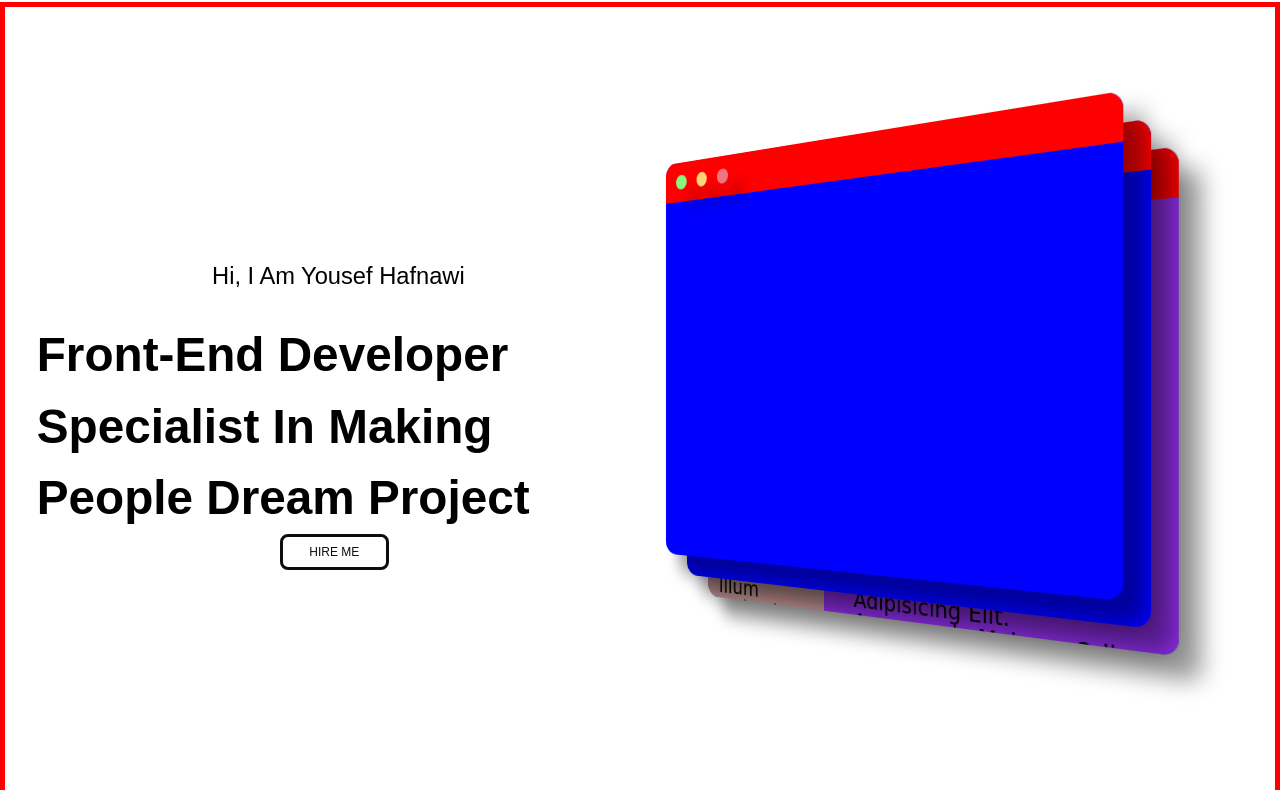
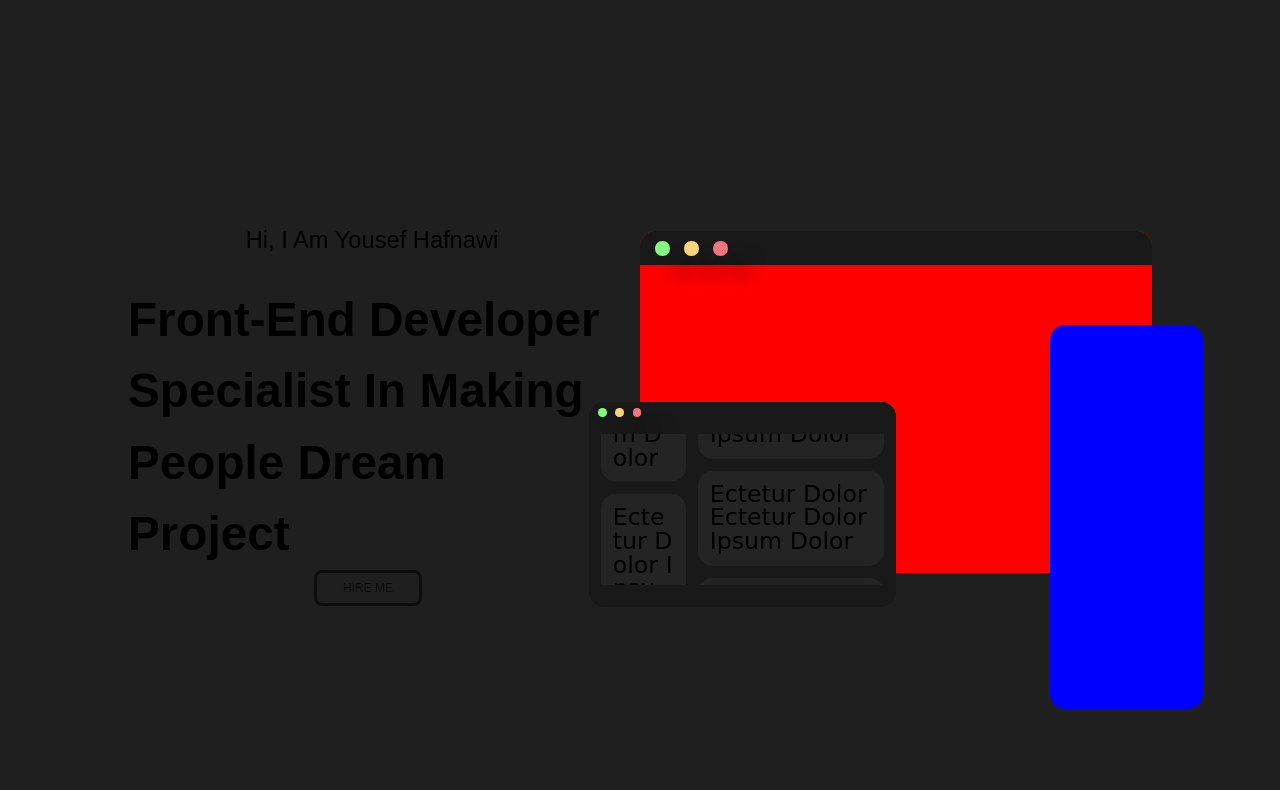
Before and after one commit to ymhaah/EXPERIMENT_my-website-V2, a plain HTML site: page index.html in a window 1280 px wide. Shown: the part 94-884 px from the top of the page. Drawn offline with nearby package versions, Linux system fonts and the light colour scheme; a script that the page names is missing; a web font is replaced by a local one.

Commit message:
The final shape and the beginning of the code card
After many experimental designs, the current was settled, and the code card was implemented almost completely,  only experimental colors were used, for animation i used gsap

```diff
--- a/index.html
+++ b/index.html
@@ -38,13 +38,6 @@
 			href="https://fonts.googleapis.com/css2?family=Flow+Rounded&display=swap"
 			rel="stylesheet"
 		/>
-		<!-- font is (Flow Block) used in Hero star -->
-		<link rel="preconnect" href="https://fonts.googleapis.com" />
-		<link rel="preconnect" href="https://fonts.gstatic.com" crossorigin />
-		<link
-			href="https://fonts.googleapis.com/css2?family=Flow+Rounded&display=swap"
-			rel="stylesheet"
-		/>
 	</head>
 	<body class="body-loding-animation">
 		<div class="loding-animation"></div>
@@ -68,6 +61,7 @@
 										alt=""
 								/></a>
 							</li>
+							<li><a href="#">About mee</a></li>
 							<li><button type="button">Login</button></li>
 						</ul>
 					</nav>
@@ -87,7 +81,97 @@
 							<button>Hire Me</button>
 						</div>
 						<div class="Hero-Star">
-							<div class="shape-template code-stage">
+							<div class="full-web-stage">
+								<div class="shape-template-head">
+									<span></span>
+									<span></span>
+									<span></span>
+								</div>
+								<div class="shape-template-body"></div>
+								<div class="shape-template-footer"></div>
+
+								<div class="phone-stage"></div>
+								<div class="code-stage">
+									<div class="shape-template-head">
+										<span></span>
+										<span></span>
+										<span></span>
+									</div>
+									<div class="shape-template-body">
+										<div class="code-stage-side-par">
+											<div class="code-font">
+												<span class="Flow-Rounded">
+													ectetur dolor erw
+												</span>
+												<span class="Flow-Circular"
+													>ipsum dolor</span
+												>
+											</div>
+											<div class="code-font">
+												<span class="Flow-Rounded">
+													ectetur dolor
+												</span>
+												<span class="Flow-Circular"
+													>ipsum dolor</span
+												>
+											</div>
+											<div class="code-font">
+												<span class="Flow-Rounded">
+													ectetur dolor
+												</span>
+												<span class="Flow-Circular"
+													>ipsum dolor</span
+												>
+											</div>
+										</div>
+										<div class="code-stage-content">
+											<div class="code-font">
+												<span class="Flow-Rounded">
+													ectetur dolor ectetur dolor
+												</span>
+												<span class="Flow-Circular"
+													>ipsum dolor</span
+												>
+											</div>
+											<div class="code-font">
+												<span class="Flow-Rounded">
+													ectetur dolor ectetur dolor
+												</span>
+												<span class="Flow-Circular"
+													>ipsum dolor</span
+												>
+											</div>
+											<div class="code-font">
+												<span class="Flow-Rounded">
+													ectetur dolor ectetur dolor
+												</span>
+												<span class="Flow-Circular"
+													>ipsum dolor</span
+												>
+											</div>
+											<div class="code-font">
+												<span class="Flow-Rounded">
+													ectetur dolor ectetur dolor
+												</span>
+												<span class="Flow-Circular"
+													>ipsum dolor</span
+												>
+											</div>
+											<div class="code-font">
+												<span class="Flow-Rounded">
+													ectetur dolor ectetur dolor
+												</span>
+												<span class="Flow-Circular"
+													>ipsum dolor</span
+												>
+											</div>
+										</div>
+									</div>
+									<div class="shape-template-footer"></div>
+								</div>
+							</div>
+
+							<!-- <div class="shape-template code-stage">
 								<div class="shape-template-head">
 									<span></span>
 									<span></span>
@@ -95,72 +179,89 @@
 								</div>
 								<div class="shape-body">
 									<div class="shape-body-side-par">
+										<div>
 											<p class="code-font Flow-Rounded">
-											Lorem ipsum dolor sit amet
-											consectetur adipisicing elit.
-											Assumenda maiores odio mollitia
-											distinctio delectus, deserunt,
-											repellendus illum molestiae tenetur
-											perferendis minima nam. Consectetur
-											sit distinctio, ea excepturi saepe
-											sunt provident.
+												Lorem
+												<span class="Flow-Circular"
+													>ipsum dolor</span
+												>
+												sit amet cons ectetur adipi
+												sicing elit.
+											</p>
+											<p class="code-font Flow-Circular">
+												Lorem ipsum
+												<span class="Flow-Rounded"
+													>ipsum dolor ipsum
+													dolor</span
+												>
+												dolor sit amet cons ectetur
+												adipi sicing
 											</p>
 										</div>
+									</div>
 									<div class="shape-body-content">
+										<div>
 											<p class="code-font Flow-Rounded">
+												Lorem ipsum
+												<span class="Flow-Circular"
+													>ipsum dolor ipsum
+													dolor</span
+												>
+												dolor sit a<span
+													class="Flow-Rounded"
+													>ipsum dolor</span
+												>met conse ctetur adipis icing
+												elit. Sint expedita
+												<span class="Flow-Circular"
+													>ipsum dolor</span
+												>
+												dele niti recus andae nemo ut
+											</p>
+											<p class="code-font Flow-Circular">
 												Lorem ipsum dolor sit amet
-											consectetur adipisicing elit.
-											Assumenda maiores odio mollitia
-											distinctio delectus, deserunt,
-											repellendus illum molestiae tenetur
-											perferendis minima nam. Consectetur
-											sit distinctio, ea excepturi saepe
-											sunt provident.
+												consec tetur
+												<span class="Flow-Rounded"
+													>ipsum dolor</span
+												>
+												adipi sicing elit. Sint exped
+												ita dele niti recu sandae nemo
+												ut
 											</p>
 											<p class="code-font Flow-Rounded">
-											Lorem ipsum dolor sit amet
-											consectetur adipisicing elit.
-											Assumenda maiores odio mollitia
-											distinctio delectus, deserunt,
-											repellendus illum molestiae tenetur
-											perferendis minima nam. Consectetur
-											sit distinctio, ea excepturi saepe
-											sunt provident.
+												<span class="Flow-Circular"
+													>ipsum dolor</span
+												>
+												Lorem ipsum
+												<span
+													class="Flow-Circular"
+												></span>
+												dolor sit am<span
+													class="Flow-Rounded"
+													>ipsum dolor</span
+												>et conse ctetur adipis icing
+												elit. Sint expedi ta del eniti
+												<span class="Flow-Circular"
+													>ipsum dolor
+												</span>
+												recusanda<span
+													class="Flow-Rounded"
+													>ipsum dolor</span
+												>e nemo ut nemo ut nemo utnemo
 											</p>
 										</div>
 									</div>
 								</div>
-							<div class="shape-template design-stage">
-								<div class="shape-template-head">
-									<span></span>
-									<span></span>
-									<span></span>
-								</div>
-								<div class="shape-body"></div>
-							</div>
-							<div class="shape-template final-stage">
-								<div class="shape-template-head">
-									<span></span>
-									<span></span>
-									<span></span>
-								</div>
-								<div class="shape-body"></div>
-							</div>
+							</div> -->
+							<!-- <div class="shape-template design-stage"></div>
+							<div class="shape-template final-stage"></div> -->
 						</div>
 					</div>
 				</div>
 			</section>
 			<section class="test">
-				<div class="code">
-					<div class="top">
-						<span></span>
-						<span></span>
-						<span></span>
-					</div>
-					<div class="block">
-						<div class="side"></div>
-						<div class="center"></div>
-					</div>
+				<div class="mc">
+					<div class="mob"></div>
+					<div class="code"></div>
 				</div>
 			</section>
 			<section></section>
--- a/script/Gsap.js
+++ b/script/Gsap.js
@@ -1,10 +1,35 @@
-gsap.from(".shape-template", {
-	duration: 1,
+let tl = gsap.timeline({ repeat: -1, yoyo: true });
+
+tl.from(".code-font", {
+	duration: 0.5,
+	stagger: 0.1,
+	delay: 0.5,
+	ease: "circ.out",
 	opacity: 0,
-	scale: 0,
-	x: 500,
-	y: 200,
-	// repeat: -1,
-	// yoyo: true,
-	stagger: 1,
-});
+	xPercent: -100,
+	y: -10,
+	scale: 0.5,
+	yoyo: true,
+})
+	.to(".code-font", {
+		duration: 1,
+		delay: 1,
+		stagger: 0.2,
+		yPercent: -200,
+		ease: "sine.out",
+		yoyo: true,
+	})
+	.to(".code-font", {
+		duration: 1.1,
+		delay: 1.1,
+		yPercent: -100,
+		ease: "sine.out",
+		yoyo: true,
+	})
+	.to(".code-font", {
+		duration: 0.9,
+		delay: 0.9,
+		yPercent: 0,
+		ease: "sine.out",
+		yoyo: true,
+	});
--- a/style.css
+++ b/style.css
@@ -153,7 +153,7 @@
 
 .code-font {
   font-size: var(--small-font);
-  font-size: 400;
+  font-weight: 400;
   line-height: 1;
   -webkit-user-select: none;
      -moz-user-select: none;
@@ -164,10 +164,6 @@
 
 .Flow-Rounded {
   font-family: "Flow Rounded", cursive;
-}
-
-.Flow-Block {
-  font-family: "Flow Block", cursive;
 }
 
 .Flow-Circular {
@@ -205,6 +201,7 @@
   line-height: 1.5;
   overflow-x: hidden;
   overflow-y: overlay;
+  background-color: #1f1f1f;
 }
 body .Container {
   margin-inline: auto;
@@ -274,7 +271,7 @@
 
 :root {
   --Header-hight: 8rem;
-  --Header-Nav-width: 10em;
+  --Header-Nav-gap: 2rem;
   --Header-icon-hight: 3rem;
 }
 
@@ -309,7 +306,6 @@
 }
 header .Container nav {
   font-size: var(--small-font);
-  width: var(--Header-Nav-width);
   display: flex;
   flex-direction: row;
   align-items: center;
@@ -320,7 +316,7 @@
   flex-direction: row;
   justify-content: space-between;
   align-items: center;
-  gap: 1rem;
+  gap: var(--Header-Nav-gap);
 }
 header .Container nav ul li a {
   color: var(--dark-test-color);
@@ -340,28 +336,27 @@
 }
 
 :root {
-  --shape-template-width: 90%;
-  --shape-template-head-width: 10%;
+  --shape-template-width: 100%;
+  --shape-template-head-hight: 10%;
+  --shape-border-radius: 15px;
   --shape-template-buttons-width: 3%;
-  --shape-body-padding: 10%;
+  --shape-body-padding: 1rem;
   --shape-body-side-par-width: 30%;
 }
 
-[aria-labelledby=Introduction-to-page] .Container .Hero .Hero-Star .shape-template .shape-template-head :nth-child(3), [aria-labelledby=Introduction-to-page] .Container .Hero .Hero-Star .shape-template .shape-template-head :nth-child(2), [aria-labelledby=Introduction-to-page] .Container .Hero .Hero-Star .shape-template .shape-template-head :nth-child(1), [aria-labelledby=Introduction-to-page] .Container .Hero .Hero-Star .shape-template {
+[aria-labelledby=Introduction-to-page] .Container .Hero .Hero-Star .shape-template-head :nth-child(3), [aria-labelledby=Introduction-to-page] .Container .Hero .Hero-Star .shape-template-head :nth-child(2), [aria-labelledby=Introduction-to-page] .Container .Hero .Hero-Star .shape-template-head :nth-child(1) {
   box-shadow: 20px 20px 20px 0px hsla(0deg, 0%, 0%, 0.4);
 }
 
 section {
   width: 100vw;
   height: 100vh;
-  border: 5px solid blue;
 }
 
 [aria-labelledby=Introduction-to-page] {
   width: 100vw;
   height: calc(100vh - var(--Header-hight));
   height: 100vh;
-  border: 5px solid red;
 }
 [aria-labelledby=Introduction-to-page] .Container {
   height: 100%;
@@ -371,6 +366,7 @@
   height: 100%;
   display: flex;
   flex-direction: row;
+  position: relative;
 }
 [aria-labelledby=Introduction-to-page] .Container .Hero .Hero-Text,
 [aria-labelledby=Introduction-to-page] .Container .Hero .Hero-Star {
@@ -379,7 +375,7 @@
 }
 @media screen and (max-width: 769px) {
   [aria-labelledby=Introduction-to-page] .Container .Hero {
-    flex-direction: column;
+    flex-direction: column-reverse;
   }
   [aria-labelledby=Introduction-to-page] .Container .Hero .Hero-Text,
 [aria-labelledby=Introduction-to-page] .Container .Hero .Hero-Star {
@@ -392,101 +388,104 @@
   flex-direction: column;
   justify-content: center;
   align-items: center;
+  padding-right: 2rem;
 }
 [aria-labelledby=Introduction-to-page] .Container .Hero .Hero-Star {
   display: flex;
   flex-direction: row;
-  justify-content: flex-start;
+  justify-content: center;
   align-items: center;
-  perspective: 1000px;
 }
-[aria-labelledby=Introduction-to-page] .Container .Hero .Hero-Star .shape-template {
+[aria-labelledby=Introduction-to-page] .Container .Hero .Hero-Star .full-web-stage {
   width: var(--shape-template-width);
-  aspect-ratio: 16/13;
+  aspect-ratio: 9/6;
+  position: relative;
+  background-color: red;
+  border-radius: var(--shape-border-radius);
+}
+[aria-labelledby=Introduction-to-page] .Container .Hero .Hero-Star .full-web-stage .phone-stage {
+  width: 30%;
+  aspect-ratio: 2/5;
   position: absolute;
-  display: grid;
-  grid-template-rows: var(--shape-template-head-width) 1fr;
-  overflow: hidden;
-  transform: rotateY(330deg);
-  border-radius: 15px;
+  bottom: -40%;
+  right: -10%;
+  border-radius: var(--shape-border-radius);
   background-color: blue;
 }
-[aria-labelledby=Introduction-to-page] .Container .Hero .Hero-Star .shape-template .shape-template-head {
-  grid-row: 1/2;
-  padding: var(--shape-template-buttons-width);
+[aria-labelledby=Introduction-to-page] .Container .Hero .Hero-Star .full-web-stage .code-stage {
+  width: 60%;
+  aspect-ratio: 9/6;
+  position: absolute;
+  bottom: -10%;
+  left: -10%;
+  border-radius: var(--shape-border-radius);
+  background-color: #191919;
+}
+[aria-labelledby=Introduction-to-page] .Container .Hero .Hero-Star .full-web-stage .code-stage .shape-template-body {
+  display: grid;
+  grid-template-columns: var(--shape-body-side-par-width) 1fr;
+  overflow: hidden;
+  gap: 1rem;
+  padding: 1rem;
+}
+[aria-labelledby=Introduction-to-page] .Container .Hero .Hero-Star .full-web-stage .code-stage .shape-template-body .code-stage-side-par {
+  grid-column: 1/2;
+  word-break: break-all;
+  overflow: hidden;
+  z-index: 2;
+}
+[aria-labelledby=Introduction-to-page] .Container .Hero .Hero-Star .full-web-stage .code-stage .shape-template-body .code-stage-side-par .code-font {
+  background-color: #242424;
+  border-radius: var(--shape-border-radius);
+  margin: 1rem 0;
+  padding: 1rem;
+}
+[aria-labelledby=Introduction-to-page] .Container .Hero .Hero-Star .full-web-stage .code-stage .shape-template-body .code-stage-content {
+  grid-column: 2/3;
+  word-break: break-all;
+  overflow: hidden;
+  z-index: 1;
+}
+[aria-labelledby=Introduction-to-page] .Container .Hero .Hero-Star .full-web-stage .code-stage .shape-template-body .code-stage-content .code-font {
+  background-color: #242424;
+  border-radius: var(--shape-border-radius);
+  margin: 1rem 0;
+  padding: 1rem;
+}
+[aria-labelledby=Introduction-to-page] .Container .Hero .Hero-Star .shape-template-head {
+  height: 10%;
   display: flex;
   flex-direction: row;
   justify-content: flex-start;
   align-items: center;
+  padding: var(--shape-template-buttons-width);
   gap: var(--shape-template-buttons-width);
-  background-color: red;
+  border-top-left-radius: var(--shape-border-radius);
+  border-top-right-radius: var(--shape-border-radius);
+  background-color: #191919;
 }
-[aria-labelledby=Introduction-to-page] .Container .Hero .Hero-Star .shape-template .shape-template-head span {
+[aria-labelledby=Introduction-to-page] .Container .Hero .Hero-Star .shape-template-head span {
   display: block;
   width: var(--shape-template-buttons-width);
   aspect-ratio: 1/1;
   border-radius: 50%;
 }
-[aria-labelledby=Introduction-to-page] .Container .Hero .Hero-Star .shape-template .shape-template-head :nth-child(1) {
+[aria-labelledby=Introduction-to-page] .Container .Hero .Hero-Star .shape-template-head :nth-child(1) {
   background-color: #86f681;
 }
-[aria-labelledby=Introduction-to-page] .Container .Hero .Hero-Star .shape-template .shape-template-head :nth-child(2) {
+[aria-labelledby=Introduction-to-page] .Container .Hero .Hero-Star .shape-template-head :nth-child(2) {
   background-color: #fcd378;
 }
-[aria-labelledby=Introduction-to-page] .Container .Hero .Hero-Star .shape-template .shape-template-head :nth-child(3) {
+[aria-labelledby=Introduction-to-page] .Container .Hero .Hero-Star .shape-template-head :nth-child(3) {
   background-color: #f07580;
 }
-[aria-labelledby=Introduction-to-page] .Container .Hero .Hero-Star .shape-template .shape-body {
-  grid-row: 2/3;
+[aria-labelledby=Introduction-to-page] .Container .Hero .Hero-Star .shape-template-body {
+  height: 85%;
+  width: 100%;
 }
-[aria-labelledby=Introduction-to-page] .Container .Hero .Hero-Star .code-stage {
-  z-index: 1;
-}
-[aria-labelledby=Introduction-to-page] .Container .Hero .Hero-Star .code-stage .shape-body {
-  display: grid;
-  grid-template-columns: var(--shape-body-side-par-width) 1fr;
-}
-[aria-labelledby=Introduction-to-page] .Container .Hero .Hero-Star .code-stage .shape-body .shape-body-side-par {
-  overflow-x: hidden;
-  grid-column: 1/2;
-  background-color: rosybrown;
-  padding: var(--shape-body-padding);
-}
-[aria-labelledby=Introduction-to-page] .Container .Hero .Hero-Star .code-stage .shape-body .shape-body-content {
-  overflow-x: hidden;
-  grid-column: 2/3;
-  background-color: blueviolet;
-  padding: var(--shape-body-padding);
-}
-[aria-labelledby=Introduction-to-page] .Container .Hero .Hero-Star .design-stage {
-  z-index: 2;
-  transform: translateX(-2rem) translateY(-2rem) rotateY(330deg);
-}
-[aria-labelledby=Introduction-to-page] .Container .Hero .Hero-Star .final-stage {
-  z-index: 3;
-  transform: translateX(-4rem) translateY(-4rem) rotateY(330deg);
-}
-
-.test {
-  display: flex;
-  flex-direction: row;
-  justify-content: center;
-  align-items: center;
-}
-.test .code .block {
-  grid-row: 2/3;
-  display: grid;
-  grid-template-columns: 30% 1fr;
-}
-.test .code .block .side {
-  grid-column: 1/2;
-  background-color: rosybrown;
-  padding: 5%;
-}
-.test .code .block .center {
-  grid-column: 2/3;
-  background-color: blueviolet;
-  padding: 5%;
+[aria-labelledby=Introduction-to-page] .Container .Hero .Hero-Star .shape-template-footer {
+  height: 5%;
+  width: 100%;
 }
 
 footer {
@@ -537,7 +536,7 @@
     font-size: 18px;
   }
   .Container {
-    width: 95%;
+    width: 80%;
   }
 }
 /*For 4K */
@@ -574,9 +573,6 @@
     justify-content: flex-end;
     align-items: center;
   }
-  [aria-labelledby=Introduction-to-page] {
-    height: 200vh;
-  }
   button,
 [button],
 [inputFiled] {
```
Also changed, not shown: التقاط الويب_20-7-2022_105452_.jpeg (deleted), التقاط الويب_23-7-2022_213254_127.0.0.1.jpeg (added). Lines whose indentation alone changed are shown as unchanged.
